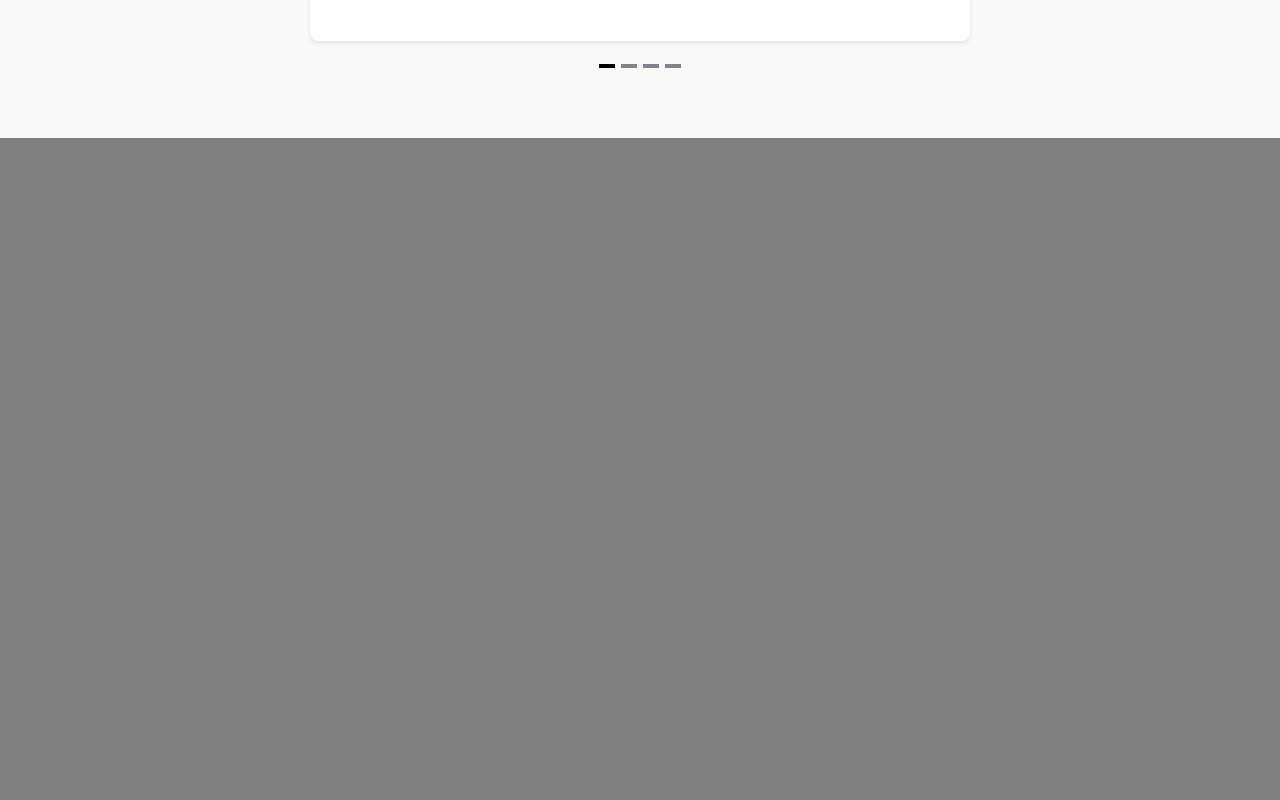
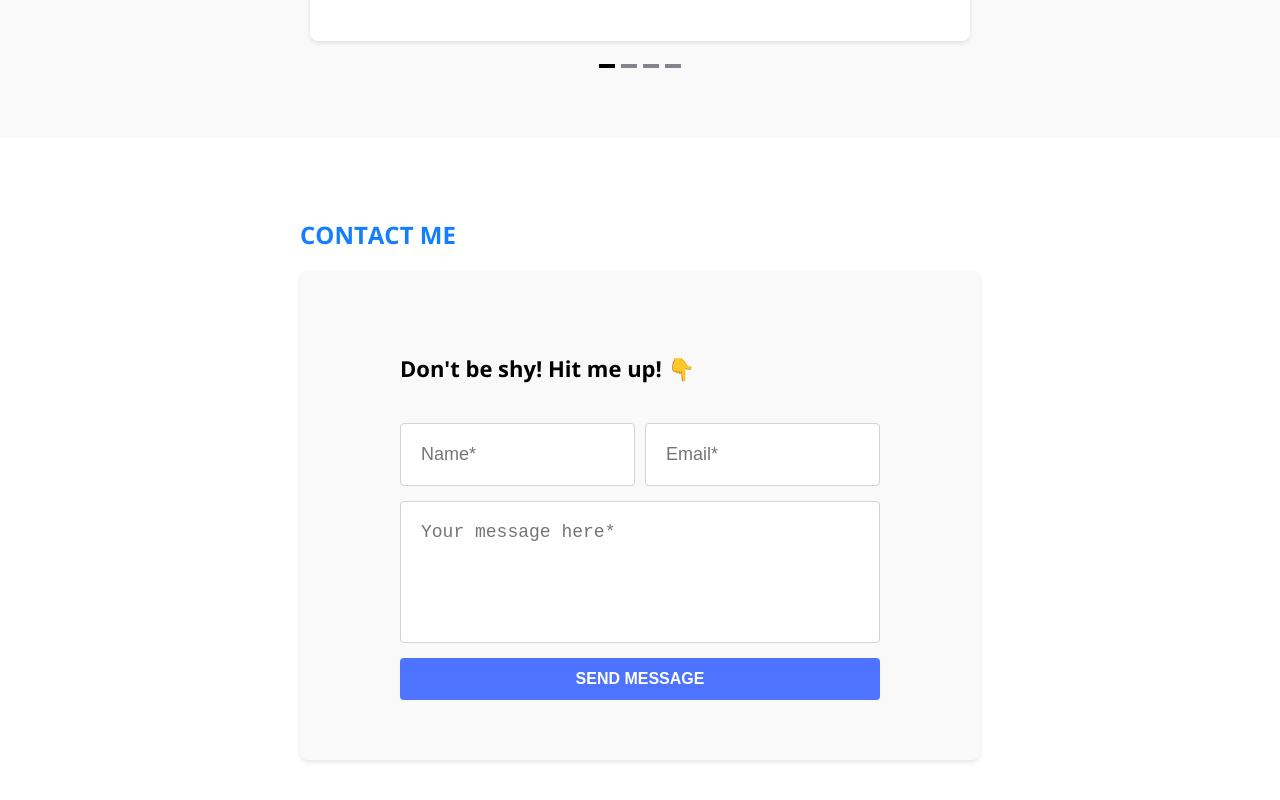
Before and after one commit to cilinjohnrey/dev-portfolio, a Vue app: page / in a window 1280 px wide. Shown: the part 2385-3185 px from the top of the page. Before the commit the page ends 2523 px from the top, so only its background shows below. Built offline with nearby package versions, Linux system fonts and the light colour scheme.

Commit message:
Implement contact me

```diff
--- a/package.json
+++ b/package.json
@@ -9,6 +9,7 @@
     "preview": "vite preview"
   },
   "dependencies": {
+    "emailjs-com": "^3.2.0",
     "vue": "^3.4.21",
     "vue3-carousel": "^0.3.3"
   },
--- a/src/App.vue
+++ b/src/App.vue
@@ -3,6 +3,7 @@ import NavBar from './components/NavBar.vue'
 import Hero from './components/Hero.vue'
 import AboutMe from './components/About-me.vue'
 import Portfolio from './components/Portfolio.vue'
+import ContactMe from './components/Contact-me.vue'
 
 </script>
 
@@ -12,6 +13,7 @@ import Portfolio from './components/Portfolio.vue'
     <Hero />
     <AboutMe />
     <Portfolio />
+    <ContactMe />
   </main>
 </template>
 
--- /dev/null
+++ b/src/components/Contact-me.vue
@@ -0,0 +1,164 @@
+<template>
+    <div class="contact-me-container">
+      <h2 class="contact-me-title">CONTACT ME</h2>
+        <div class="form-container">
+            <h3 class="hit-me-up">Don't be shy! Hit me up! 👇</h3>
+            <form @submit.prevent="submitForm">
+                <div class="form-group one">
+                    <input
+                        type="text"
+                        v-model="name"
+                        placeholder="Name*"
+                        required
+                    />
+                    <input
+                        type="email"
+                        v-model="email"
+                        placeholder="Email*"
+                        required
+                    />
+                </div>
+                <div class="form-group two">
+                    <textarea
+                        class="message-textarea"
+                        v-model="message"
+                        placeholder="Your message here*"
+                        required
+                    ></textarea>
+                </div>
+                <button class="send-button"type="submit">SEND MESSAGE</button>
+            </form>
+        </div>
+    </div>
+</template>
+
+<script>
+import emailjs from 'emailjs-com';
+
+export default {
+name: 'ContactMe',
+data() {
+    return {
+    name: '',
+    email: '',
+    message: ''
+    };
+},
+methods: {
+    async submitForm() {
+    try {
+        let emailParams = {
+        from_name: this.name,
+        from_email: this.email,
+        message: this.message,
+        };
+
+        let response = await emailjs.send(
+        'service_abcf58m',
+        'template_xfo5ngd',
+        emailParams,
+        '7cT1tK_lue0nsu5Oj'
+        );
+
+        this.name = '';
+        this.email = '';
+        this.message = '';
+
+        alert('Your message has been sent successfully!');
+    } catch (error) {
+        console.error('Failed to send your message:', error);
+        alert('Oops! Something went wrong. Please try again.');
+    }
+    }
+}
+};
+</script>
+
+<style scoped>
+.contact-me-container {
+    display: flex;
+    flex-direction: column;
+    justify-content: space-between;
+    padding: 60px 300px;
+    background-color: #FFFFFF;
+}
+
+.contact-me-title {
+    display: flex;
+    align-items: flex-start;
+    font-weight: bold;
+    color: #147EFB;
+}
+
+.form-container {
+    display: flex;
+    flex-direction: column;
+    justify-content: space-between;
+    padding: 60px 100px;
+    border-radius: 8px;
+    box-shadow: 0 2px 4px rgba(0, 0, 0, 0.1);
+    background-color: #F9F9F9;
+}
+
+.form-container .hit-me-up {
+    font-size: 22px;
+    margin-bottom: 40px;
+}
+
+.form-container form {
+    width: 100%;
+}
+
+.form-container .form-group {
+    display: flex;
+    gap: 10px;
+    margin-bottom: 15px;
+}
+
+.form-group .one {
+    display: flex;
+    flex-direction: row;
+}
+
+input[type="text"],
+input[type="email"],
+.message-textarea {
+    width: 100%;
+    padding: 20px;
+    border: 1px solid #ced4da;
+    border-radius: 4px;
+    font-size: 18px;
+    font-weight: 500;
+}
+
+input[type="text"]:focus,
+input[type="email"]:focus,
+.message-textarea:focus {
+    color: #212529;
+    background-color: #fff;
+    border-color: #86b7fe;
+    outline: 0;
+    box-shadow: 0 0 0 .25rem rgba(13, 110, 253, .25);
+}
+
+.message-textarea {
+    height: 100px;
+    resize: none;
+}
+
+.send-button {
+    width: 100%;
+    padding: 12px;
+    background-color: #4d73ff;
+    color: white;
+    font-size: 16px;
+    font-weight: bold;
+    border: none;
+    border-radius: 4px;
+    cursor: pointer;
+}
+
+.send-button:hover {
+    background-color: #3b5abd;
+}
+</style>
```
Also changed, not shown: 1 other file (tests, documents, lock files or other folders).
